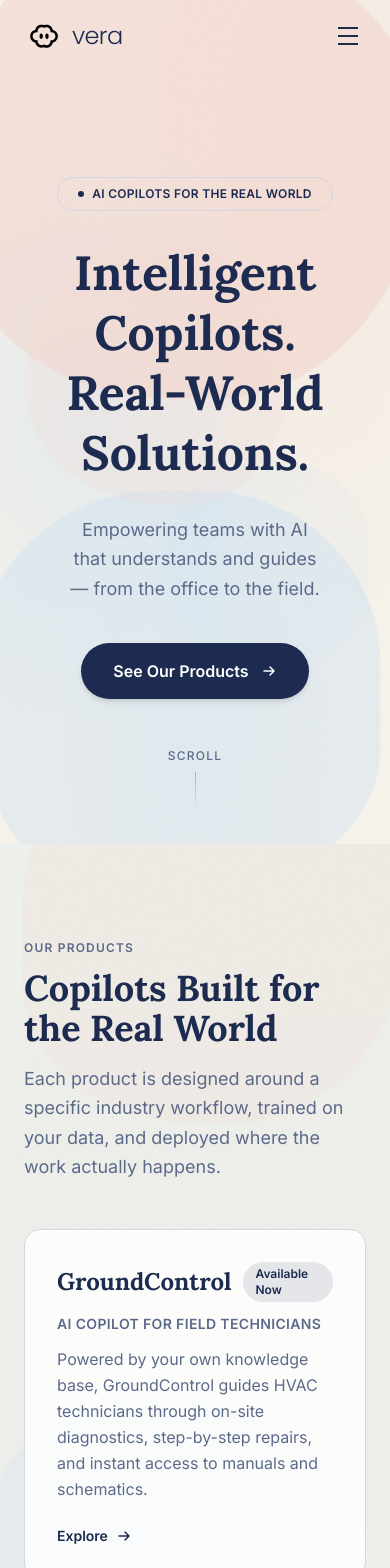
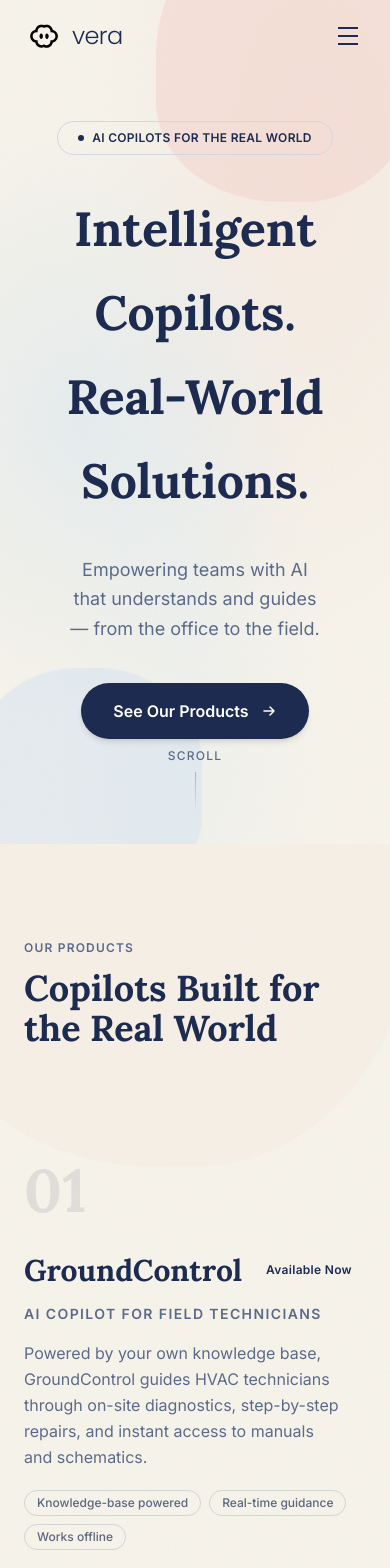
Before and after one commit to Vera-dot-AI/vera-website, a Next.js app: page / in a window 390 px wide. Shown: the top 1568 px of the page. Built offline with nearby package versions, Linux system fonts and the light colour scheme.

Commit message:
fix: multiple UI and performance enhancements
Adjust headline line-height, redesign product layout, remove GC page labels, optimize loading speed, and improve mobile responsiveness.

Co-authored-by: Ameyo Das <82390081+ameyodas@users.noreply.github.com>

```diff
--- a/app/globals.css
+++ b/app/globals.css
@@ -45,7 +45,31 @@
   }
   html {
     scroll-behavior: smooth;
+    /* Enables native CSS view transitions for instant page feel */
+    view-transition-name: root;
   }
+  /* Prevent horizontal overflow on mobile */
+  body {
+    overflow-x: hidden;
+  }
+}
+
+/* Native page transition fade */
+@keyframes page-fade-in {
+  from { opacity: 0; transform: translateY(8px); }
+  to   { opacity: 1; transform: translateY(0); }
+}
+
+::view-transition-old(root) {
+  animation: 200ms ease-in both fade-out;
+}
+
+::view-transition-new(root) {
+  animation: 250ms ease-out both page-fade-in;
+}
+
+@keyframes fade-out {
+  to { opacity: 0; }
 }
 
 /* Organic blob shapes with fluid animation */
--- a/app/layout.tsx
+++ b/app/layout.tsx
@@ -5,18 +5,21 @@ import "./globals.css";
 const inter = Inter({
   subsets: ["latin"],
   variable: "--font-inter",
+  display: "swap",
 });
 
 const poppins = Poppins({
   subsets: ["latin"],
   variable: "--font-poppins",
-  weight: ["300", "400", "500", "600", "700"],
+  weight: ["300", "400", "600"],
+  display: "swap",
 });
 
 const lora = Lora({
   subsets: ["latin"],
   variable: "--font-lora",
-  weight: ["400", "500", "600", "700"],
+  weight: ["400", "700"],
+  display: "swap",
 });
 
 export const metadata: Metadata = {
--- a/components/about-cta.tsx
+++ b/components/about-cta.tsx
@@ -40,7 +40,7 @@ export function AboutCta() {
         </p>
 
         {/* Stats */}
-        <div className="grid grid-cols-3 gap-8 w-full max-w-lg mt-4">
+        <div className="grid grid-cols-3 gap-4 sm:gap-8 w-full max-w-lg mt-4">
           {[
             { value: "1", label: "Product Live" },
             { value: "∞", label: "Copilots Coming" },
--- a/components/hero.tsx
+++ b/components/hero.tsx
@@ -3,26 +3,26 @@ import Link from "next/link";
 export function Hero() {
   return (
     <section
-      className="relative min-h-screen flex flex-col items-center justify-center overflow-hidden bg-cream mesh-gradient grain-overlay px-6 pt-24 pb-16"
+      className="relative min-h-[100svh] flex flex-col items-center justify-center overflow-hidden bg-cream mesh-gradient grain-overlay px-6 pt-24 pb-20"
       aria-label="Hero"
     >
-      {/* Fluid blob background decorations */}
+      {/* Fluid blob background decorations — scaled down on mobile */}
       <div
         aria-hidden="true"
-        className="absolute top-[-10%] right-[-12%] w-[480px] h-[480px] bg-blush/70 blob opacity-80"
+        className="absolute top-[-10%] right-[-12%] w-[280px] h-[280px] sm:w-[400px] sm:h-[400px] md:w-[480px] md:h-[480px] bg-blush/70 blob opacity-80"
       />
       <div
         aria-hidden="true"
-        className="absolute bottom-[-8%] left-[-10%] w-[420px] h-[420px] bg-sky/60 blob-2 opacity-70"
+        className="absolute bottom-[-8%] left-[-10%] w-[240px] h-[240px] sm:w-[340px] sm:h-[340px] md:w-[420px] md:h-[420px] bg-sky/60 blob-2 opacity-70"
       />
       <div
         aria-hidden="true"
-        className="absolute top-[30%] left-[5%] w-[260px] h-[260px] bg-blush/40 blob opacity-50"
+        className="hidden sm:block absolute top-[30%] left-[5%] w-[260px] h-[260px] bg-blush/40 blob opacity-50"
         style={{ animationDelay: "2s" }}
       />
       <div
         aria-hidden="true"
-        className="absolute bottom-[20%] right-[8%] w-[200px] h-[200px] bg-sky/30 blob opacity-40"
+        className="hidden sm:block absolute bottom-[20%] right-[8%] w-[200px] h-[200px] bg-sky/30 blob opacity-40"
         style={{ animationDelay: "4s" }}
       />
 
@@ -35,7 +35,7 @@ export function Hero() {
         </div>
 
         {/* Headline */}
-        <h1 className="font-serif text-5xl sm:text-6xl md:text-7xl font-bold text-foreground leading-[1.25] text-balance">
+        <h1 className="font-serif text-5xl sm:text-6xl md:text-7xl font-bold text-foreground leading-[1.75] text-balance">
           Intelligent
           <br />
           Copilots.
--- a/components/navbar.tsx
+++ b/components/navbar.tsx
@@ -105,6 +105,7 @@ export function Navbar() {
                       key={p.name}
                       href={p.href}
                       role="menuitem"
+                      prefetch={true}
                       onClick={() => setProductsOpen(false)}
                       className="flex flex-col gap-0.5 px-4 py-3 rounded-xl hover:bg-navy/5 transition-colors duration-200 group"
                     >
--- a/components/products-section.tsx
+++ b/components/products-section.tsx
@@ -2,12 +2,14 @@ import Link from "next/link";
 
 const products = [
   {
+    number: "01",
     name: "GroundControl",
     tagline: "AI Copilot for Field Technicians",
     description:
       "Powered by your own knowledge base, GroundControl guides HVAC technicians through on-site diagnostics, step-by-step repairs, and instant access to manuals and schematics.",
     href: "/products/ground-control",
     badge: "Available Now",
+    highlights: ["Knowledge-base powered", "Real-time guidance", "Works offline"],
   },
 ];
 
@@ -15,22 +17,18 @@ export function ProductsSection() {
   return (
     <section
       id="products"
-      className="relative overflow-hidden bg-sky/20 grain-overlay px-6 py-24 md:py-32"
+      className="relative overflow-hidden bg-cream grain-overlay px-6 py-24 md:py-32"
       aria-labelledby="products-heading"
     >
-      {/* Blob decorations */}
+      {/* Subtle blob */}
       <div
         aria-hidden="true"
-        className="absolute top-[-15%] right-[-8%] w-[400px] h-[400px] bg-blush/40 blob opacity-50"
-      />
-      <div
-        aria-hidden="true"
-        className="absolute bottom-[-10%] left-[-8%] w-[360px] h-[360px] bg-sky/50 blob-2 opacity-50"
+        className="absolute top-[-20%] right-[-10%] w-[500px] h-[500px] bg-blush/30 blob opacity-40"
       />
 
       <div className="relative z-10 max-w-6xl mx-auto">
-        {/* Header */}
-        <div className="mb-12 md:mb-16">
+        {/* Section header */}
+        <div className="mb-16 md:mb-20">
           <p className="text-xs font-semibold tracking-widest uppercase text-muted-foreground mb-3">
             Our Products
           </p>
@@ -40,37 +38,53 @@ export function ProductsSection() {
           >
             Copilots Built for the Real World
           </h2>
-          <p className="mt-4 text-lg text-muted-foreground max-w-xl leading-relaxed text-pretty">
-            Each product is designed around a specific industry workflow, trained on your data, and deployed where the work actually happens.
-          </p>
         </div>
 
-        {/* Product cards */}
-        <div className="flex flex-col gap-6">
+        {/* Product rows */}
+        <div className="flex flex-col divide-y divide-border">
           {products.map((product) => (
             <Link
               key={product.name}
               href={product.href}
-              className="group flex flex-col sm:flex-row items-start sm:items-center justify-between gap-6 bg-card/80 backdrop-blur-sm border border-border hover:border-navy/30 rounded-2xl p-8 transition-all duration-300 hover:shadow-xl hover:-translate-y-0.5"
+              className="group flex flex-col md:flex-row items-start md:items-center gap-8 md:gap-16 py-12 md:py-16 transition-all duration-300"
             >
-              <div className="flex flex-col gap-3 max-w-2xl">
-                <div className="flex items-center gap-3">
-                  <h3 className="font-serif text-2xl sm:text-3xl font-bold text-navy">
+              {/* Index number */}
+              <span className="font-serif text-6xl md:text-7xl font-bold text-navy/10 group-hover:text-navy/20 transition-colors duration-300 flex-shrink-0 leading-none select-none">
+                {product.number}
+              </span>
+
+              {/* Main content */}
+              <div className="flex-1 flex flex-col gap-4">
+                <div className="flex flex-wrap items-center gap-3">
+                  <h3 className="font-serif text-3xl sm:text-4xl font-bold text-foreground group-hover:text-navy transition-colors duration-300">
                     {product.name}
                   </h3>
-                  <span className="inline-flex items-center px-3 py-1 rounded-full bg-navy/10 text-navy text-xs font-semibold">
+                  <span className="inline-flex items-center px-3 py-1 rounded-full bg-navy/8 text-navy text-xs font-semibold tracking-wide">
                     {product.badge}
                   </span>
                 </div>
-                <p className="text-sm font-semibold text-muted-foreground uppercase tracking-wide">
+                <p className="text-sm font-semibold text-muted-foreground uppercase tracking-widest">
                   {product.tagline}
                 </p>
-                <p className="text-base text-muted-foreground leading-relaxed">
+                <p className="text-base text-muted-foreground leading-relaxed max-w-xl text-pretty">
                   {product.description}
                 </p>
+
+                {/* Highlight pills */}
+                <div className="flex flex-wrap gap-2 mt-1">
+                  {product.highlights.map((h) => (
+                    <span
+                      key={h}
+                      className="inline-flex items-center px-3 py-1 rounded-full border border-navy/15 text-xs font-medium text-foreground/70"
+                    >
+                      {h}
+                    </span>
+                  ))}
+                </div>
               </div>
 
-              <div className="flex-shrink-0 flex items-center gap-2 text-navy font-semibold text-sm group-hover:gap-3 transition-all duration-300">
+              {/* Arrow CTA */}
+              <div className="flex-shrink-0 flex items-center gap-2 text-navy font-semibold text-sm opacity-0 group-hover:opacity-100 translate-x-[-8px] group-hover:translate-x-0 transition-all duration-300 md:self-center">
                 Explore
                 <svg
                   width="16"
@@ -78,7 +92,6 @@ export function ProductsSection() {
                   viewBox="0 0 16 16"
                   fill="none"
                   aria-hidden="true"
-                  className="transition-transform duration-300 group-hover:translate-x-1"
                 >
                   <path
                     d="M3 8H13M9 4L13 8L9 12"
```
Also changed, not shown: app/products/ground-control/page.tsx (+7 -32 lines).
